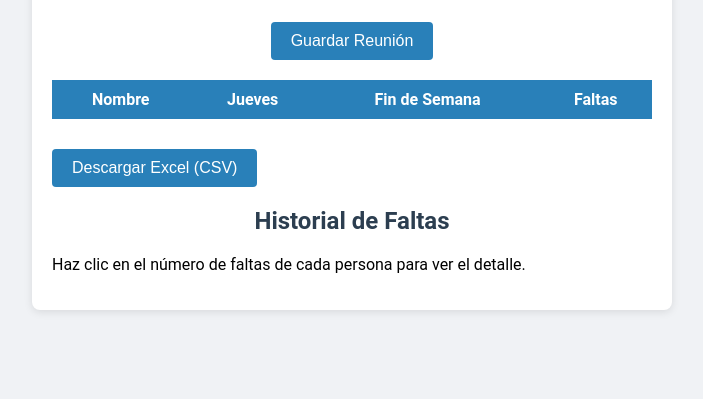
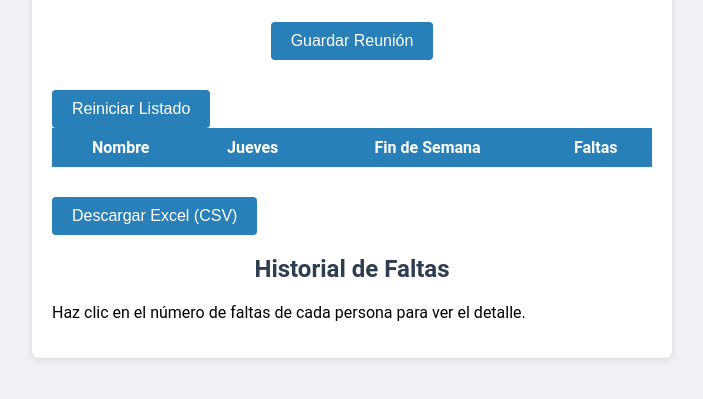
Before and after one commit to CCEPCAHER/asistencia-FC, a plain HTML site: page index.html in a window 1280 px wide. Shown: the part 181-580 px from the top of the page, without its empty margins (288-991 px from the left). Drawn offline with Linux system fonts and the light colour scheme; a script that the page names is missing.

Commit message:
Actualizar index.html

```diff
--- a/index.html
+++ b/index.html
@@ -22,6 +22,9 @@
       </div>
       <button id="saveMeeting">Guardar Reunión</button>
     </div>
+
+    <!-- Botón para reiniciar el listado (útil en producción si ya existen datos en localStorage) -->
+    <button id="resetList">Reiniciar Listado</button>
 
     <!-- Tabla de asistencia -->
     <table id="attendanceTable">
```
